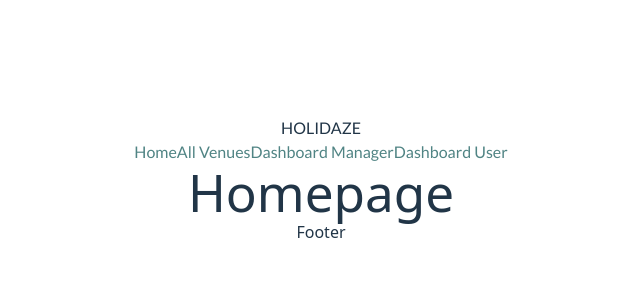
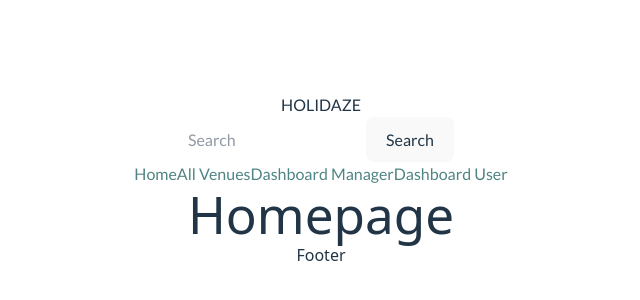
Before and after one commit to AnnaSkudsveen/PE2-Holidaze, a React (Vite) app: page / in a window 1280 px wide. Shown: the part 220-520 px from the top of the page, without its empty margins (319-959 px from the left). Built offline with nearby package versions, Linux system fonts and the light colour scheme; a web font is replaced by a local one.

Commit message:
feat: add search bar on nav

```diff
--- a/src/layout/Nav.tsx
+++ b/src/layout/Nav.tsx
@@ -4,6 +4,10 @@ function Navbar() {
     <header>
       <nav>
         <p>HOLIDAZE</p>
+        <form action="">
+          <input type="text" placeholder="Search" />
+          <button>Search</button>
+        </form>
         <NavLink to="/">Home</NavLink>
         <NavLink to="/Venues">All Venues</NavLink>
         <NavLink to="/DashboardManager">Dashboard Manager</NavLink>
```
